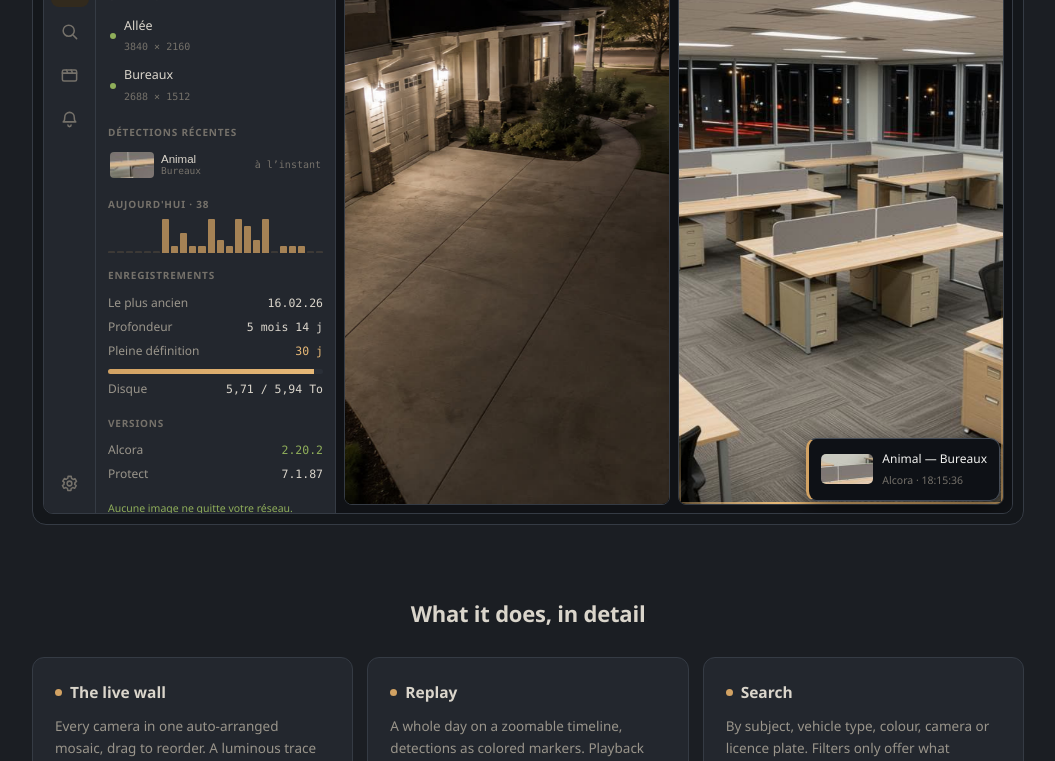
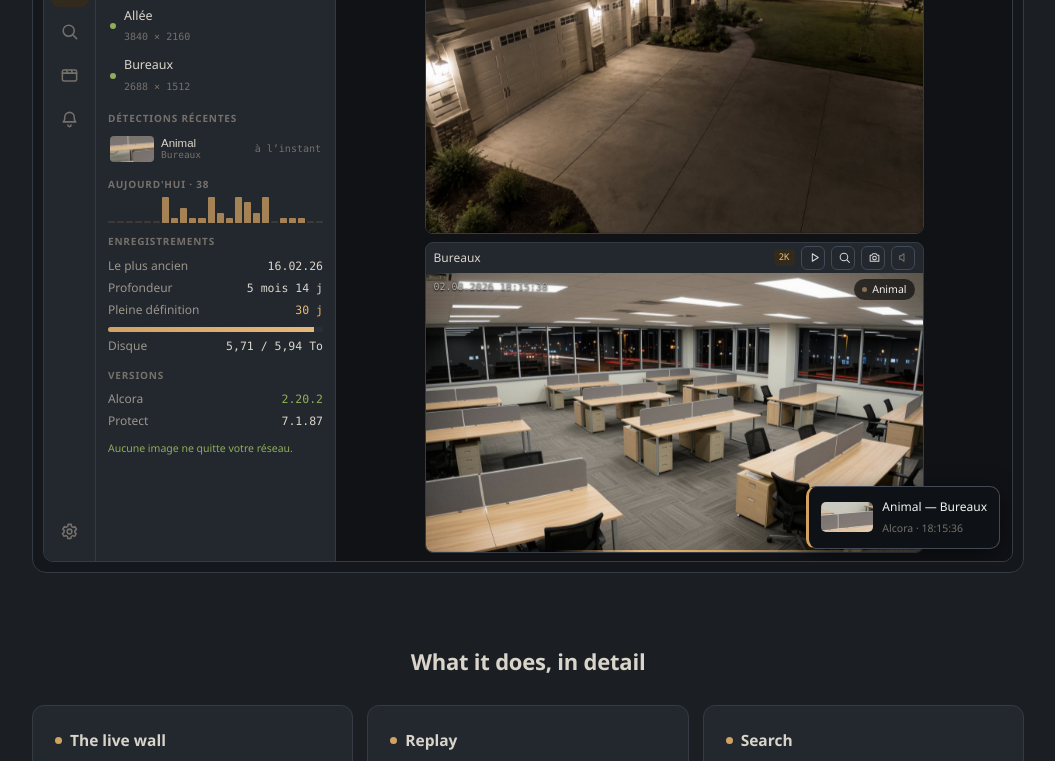
Before and after one commit to Alcora-CH/Alcora-releases, a plain HTML site: page index.html in a window 1280 px wide. Shown: the part 837-1598 px from the top of the page, without its empty margins (112-1167 px from the left). Drawn offline with Linux system fonts and the light colour scheme.

Commit message:
Demo : tuiles en 16:9 par calcul de grille, relecture letterboxee, panneau sans defilement

```diff
--- a/index.html
+++ b/index.html
@@ -57,9 +57,14 @@
     color:var(--soft);font-size:11.5px;padding:2px 9px;cursor:pointer}
   .ruban button:hover{color:var(--ink)}
 
-  .alcapp{min-width:940px;height:600px;display:flex;background:var(--bg);
+  .alcapp{min-width:940px;height:648px;display:flex;background:var(--bg);
           border-radius:10px;overflow:hidden;border:1px solid var(--line);
           position:relative;outline:none;font-size:13px}
+  /* Les barres de defilement INTERNES restent discretes, comme dans l'application. */
+  .alcapp *{scrollbar-width:thin;scrollbar-color:var(--line2) transparent}
+  .alcapp *::-webkit-scrollbar{width:6px;height:6px}
+  .alcapp *::-webkit-scrollbar-thumb{background:var(--line2);border-radius:99px}
+  .alcapp *::-webkit-scrollbar-track{background:transparent}
 
   /* rail */
   .rail{width:52px;flex:0 0 auto;display:flex;flex-direction:column;align-items:center;
@@ -77,9 +82,9 @@
   .panneau{width:240px;flex:0 0 auto;border-right:1px solid var(--line);
            background:var(--card);padding:12px 12px 16px;overflow-y:auto}
   .panneau h4{font-size:10px;text-transform:uppercase;letter-spacing:.08em;
-              color:var(--soft);margin:14px 0 7px;font-weight:650}
+              color:var(--soft);margin:10px 0 5px;font-weight:650}
   .panneau h4:first-child{margin-top:0}
-  .ligne{display:flex;align-items:baseline;gap:8px;padding:2px 0;font-size:12px}
+  .ligne{display:flex;align-items:baseline;gap:8px;padding:1px 0;font-size:12px}
   .ligne .k{color:var(--muted)}
   .ligne .v{margin-left:auto;font-family:Consolas,monospace;font-size:11.5px}
   .cam-ligne{display:flex;align-items:center;gap:8px;padding:4px 2px;border-radius:6px}
@@ -102,11 +107,11 @@
   .vive .quoi small{display:block;font-family:Consolas,monospace;font-size:9.5px;color:var(--soft)}
   .vive .quand{font-family:Consolas,monospace;font-size:10px;color:var(--soft)}
 
-  .histo{display:flex;align-items:flex-end;gap:2px;height:34px;margin-top:4px}
+  .histo{display:flex;align-items:flex-end;gap:2px;height:26px;margin-top:3px}
   .histo i{flex:1;background:var(--accent);opacity:.75;border-radius:1px 1px 0 0;min-height:2px}
   .jauge{height:5px;border-radius:99px;background:var(--card2);overflow:hidden;margin:6px 0 3px}
   .jauge i{display:block;height:100%;width:96%;background:linear-gradient(90deg,var(--accent),var(--accent-d))}
-  .pied-panneau{margin-top:14px;font-size:10.5px;color:var(--ok)}
+  .pied-panneau{margin-top:8px;font-size:10.5px;color:var(--ok)}
 
   /* scene */
   .scene{flex:1;position:relative;background:#101216;min-width:0;display:flex;flex-direction:column}
@@ -114,12 +119,11 @@
   .espace-vue.actif{display:flex}
 
   /* tuiles du direct */
-  /* Les rangées prennent TOUTE la hauteur (minmax(0,1fr)) : sans cela, une tuile en
-     colonne flexible n'a pas de hauteur propre, son image s'effondre à zéro, et il ne
-     reste que les bandeaux — constaté à la première capture d'écran. */
-  .mosaique{flex:1;display:grid;grid-template-columns:1fr;grid-auto-rows:minmax(0,1fr);
-            gap:8px;padding:8px;min-height:0}
-  .mosaique.deux{grid-template-columns:1fr 1fr}
+  /* Les DIMENSIONS des tuiles sont calculées en JS, comme dans la vraie application :
+     une vidéo est en 16:9, et une grille CSS qui étire donnait des flux écrasés en
+     portrait. La grille ne fait ici que centrer ce que le calcul a dimensionné. */
+  .mosaique{flex:1;display:grid;gap:8px;padding:8px;min-height:0;
+            justify-content:center;align-content:center}
   .tuile{display:flex;flex-direction:column;border-radius:8px;overflow:hidden;
          border:1px solid var(--line);background:var(--card);min-height:0}
   .bandeau{height:30px;display:flex;align-items:center;gap:6px;padding:0 8px;flex:0 0 auto}
@@ -677,11 +681,36 @@ function tuileHtml(c){
   </div>`;
 }
 
+/*
+ * La grille du vrai Alcora, en miniature : chaque tuile est DIMENSIONNEE pour que son
+ * image reste en 16:9 — bandeau compris — et la grille ne fait que centrer le resultat.
+ * Une grille CSS qui etire donnait des flux ecrases en portrait, ce qui ne ressemble a
+ * aucune camera du monde.
+ */
+const BANDEAU = 30, MARGE = 8;
+function dimensionnerMosaique(){
+  const m=$('#mosaique'); if(!m) return;
+  const n=m.children.length; if(!n) return;
+  const W=m.clientWidth-2*MARGE, H=m.clientHeight-2*MARGE;
+  let meilleur=null;
+  for(let cols=1; cols<=n; cols++){
+    const lignes=Math.ceil(n/cols);
+    let tw=(W-(cols-1)*MARGE)/cols;
+    let th=tw*9/16+BANDEAU;
+    const hTotale=lignes*th+(lignes-1)*MARGE;
+    if(hTotale>H){ th=(H-(lignes-1)*MARGE)/lignes; tw=(th-BANDEAU)*16/9; }
+    if(!meilleur || tw*th>meilleur.tw*meilleur.th) meilleur={cols,tw,th};
+  }
+  m.style.gridTemplateColumns=`repeat(${meilleur.cols}, ${Math.floor(meilleur.tw)}px)`;
+  m.style.gridAutoRows=`${Math.floor(meilleur.th)}px`;
+}
+window.addEventListener('resize', dimensionnerMosaique);
+
 function rendreMosaique(){
   const visibles = CAMS.filter(c=>!masquees.has(c.id) && (!isolee || isolee===c.id));
   const m=$('#mosaique');
-  m.className='mosaique'+(visibles.length>1?' deux':'');
   m.innerHTML=visibles.map(tuileHtml).join('');
+  dimensionnerMosaique();
   visibles.forEach(c=>{
     const e = etatTuiles[c.id] ??= { zoom:1, px:.5, py:.5, sonActif:false };
     brancherImage(c, e, $(`.image[data-cam="${c.id}"]`));
@@ -769,7 +798,7 @@ function basculerOeil(id){
 const vives=[];
 function pousserVive(evt, quand){
   vives.unshift({...evt, quand});
-  if (vives.length>4) vives.pop();
+  if (vives.length>3) vives.pop();
   $('#liste-vives').innerHTML = vives.map(v=>`
     <button class="vive" onclick="demoRelecture('${v.cam.id}')">
       <span class="mini" style="background-image:url('${v.cam.img}');background-position:${v.pos}% 40%"></span>
@@ -837,8 +866,11 @@ function rendreRelecture(){
   const cam=CAMS.find(c=>c.id===relCam);
   const flux=$('#rel-flux');
   flux.style.backgroundImage=`url('${cam.img}')`;
-  flux.style.backgroundPosition=`${30+((relMin*7)%40)}% ${35+((relMin*3)%25)}%`;
-  flux.style.backgroundSize='cover';
+  // Un lecteur video LETTERBOXE : l'image entiere, bandes noires autour — jamais un
+  // recadrage qui ecrase. C'est ce que fait le vrai lecteur (object-fit: contain).
+  flux.style.backgroundPosition='center';
+  flux.style.backgroundSize='contain';
+  flux.style.backgroundRepeat='no-repeat';
   $('#rel-horodatage').textContent=`Aujourd'hui  ${hm(relMin)}:${String(relMin%60*0+((relMin*13)%60)).padStart(2,'0')}`;
   $('#rel-heure-titre').textContent=hm(relMin);
   $('#tete').style.left=(relMin/1440*100)+'%';
```
